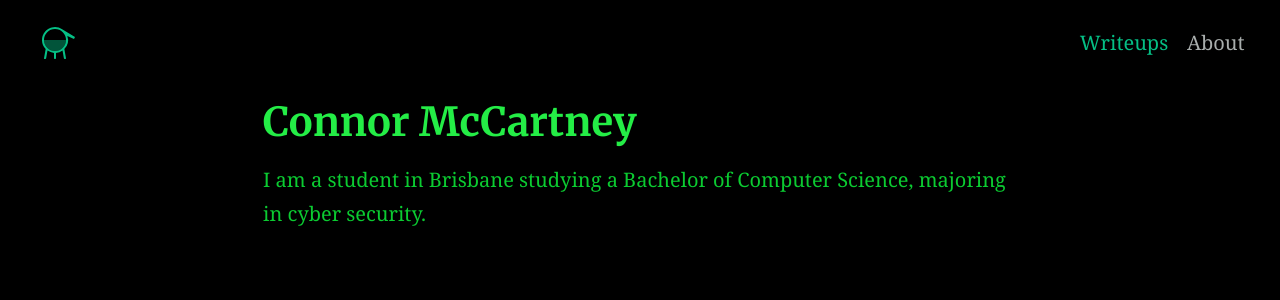
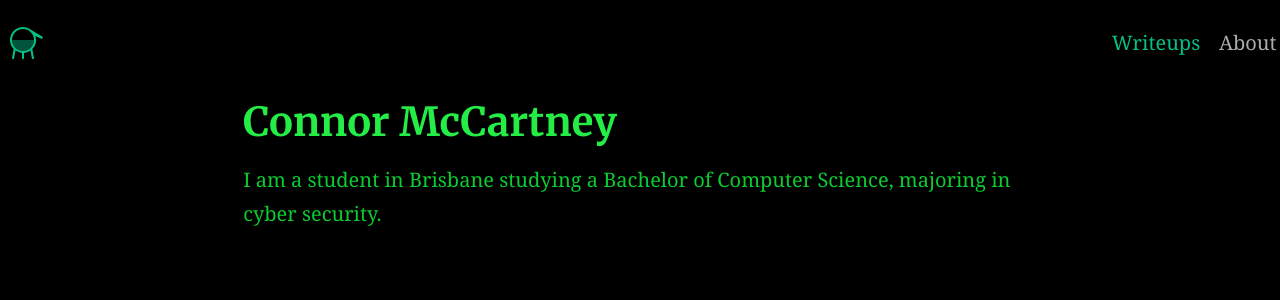
Before and after one commit to AC01010/Connor-McCartney.github.io, a Jekyll site: the page built from index.md, in a window 1280 px wide. Shown: the top 300 px of the page. Built offline with Jekyll 4.4.1, drawn with Linux system fonts in a browser that asks for light colours.

Commit message:
Update _theme.scss

```diff
--- a/_sass/_theme.scss
+++ b/_sass/_theme.scss
@@ -9,8 +9,8 @@ body {
 }
 
 .container {
-  width: 95%;
-  max-width: 2500px;
+  width: 100%;
+  max-width: 3000;
   margin: 0 auto;
 }
 
@@ -52,7 +52,7 @@ body {
   background-position: center;
   .container {
     min-height: 35vh;
-    max-width: 60%;
+    max-width: 90%;
     @include flex-direction(column);
     @include justify-content(center);
   }
```
